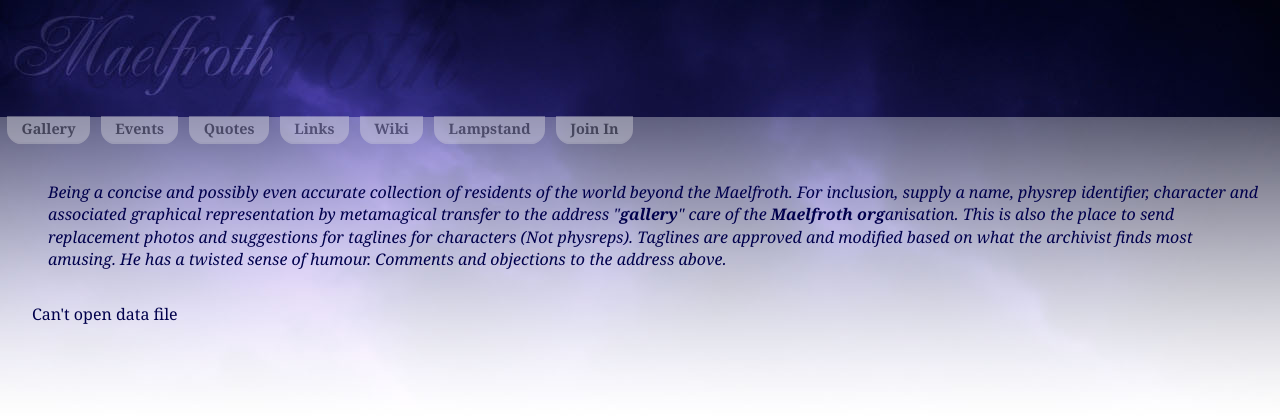
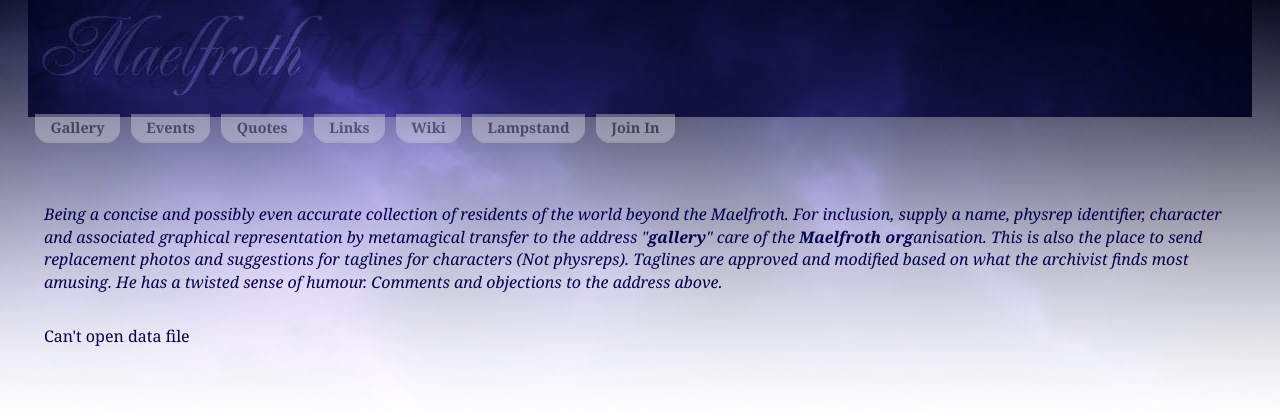
Before and after one commit to aquarion/Maelfroth, a PHP site: page /index.php in a window 1280 px wide. Shown: the top 418 px of the page. Run offline with PHP 8.4, Linux system fonts and the light colour scheme.

Commit message:
Maxwidth, also some sanity changes

```diff
--- a/htdocs/style.css
+++ b/htdocs/style.css
@@ -1,3 +1,14 @@
+
+#content, .bannersurround, #navigation {
+max-width: 1224px;
+margin: 0 auto 0 auto;
+display: block;
+}
+
+
+#content p {
+	padding-left: 1em;
+}
 
 .inlineRight {
 	float: right;
@@ -120,16 +131,11 @@
 
 
 ul#navigation {
-
-
-	-moz-border-radius: 0 0 1em 1em;
-	border-radius: 0 0 1em 1em;
-	margin: 0 117px 3em 0;
-	padding: 0.2em 0;
+	padding: 0;
 	list-style-type: none;
 	font-size: 90%;
-	text-align: right;
 	white-space: nowrap;
+	display: block;
 }
 
 ul#navigation li {
@@ -145,6 +151,8 @@
 	filter:alpha(opacity=35);
 	opacity: 0.35;
 	-moz-opacity:0.35;
+
+	border: 1px solid #EEE;
 
 	-moz-border-radius: 0 0 1em 1em;
 	border-radius: 0 0 1em 1em;
@@ -170,14 +178,7 @@
 
 
 #content {
-	padding-left: 2em;
 	padding-top: 2em;
-}
-
- ul#navigation {
-	position: absolute;
-	top: 115px;
-	left: 0;
 }
 
 #navigation li {
```
